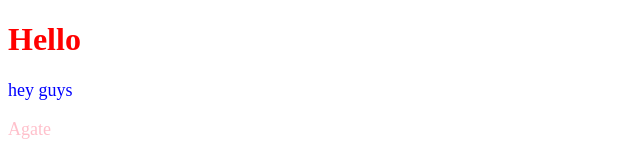
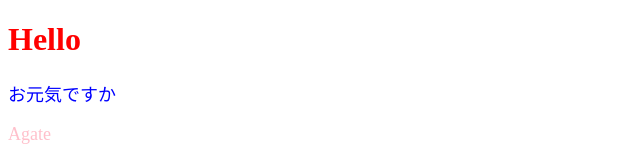
Before and after one commit to D1nast/react, a React (Create React App) app: page / in a window 1280 px wide. Shown: the top 156 px of the page, without its empty margins (0-640 px from the left). Built offline with nearby package versions, Linux system fonts and the light colour scheme.

Commit message:
Update App.jsx and ColorfulMessage.jsx

```diff
--- a/src/App.jsx
+++ b/src/App.jsx
@@ -5,16 +5,11 @@ import ColorfulMessage from "./Components/ColorfulMessage.jsx";
 //Componentsにcolor等適当な名前を付けてpropsを渡せる
 const App = () => {
 const onClickButton=()=>{alert()};
-const contentLedyStyle={
-    color:'pink',
-    fontSize:'18px'
-};
-
   return (
     <>
     <h1 style={{color:"red"}}>Hello</h1>
-    <ColorfulMessage color="blue" message="お元気ですか"/>
-    <p style={contentLedyStyle}>Agate</p>
+    <ColorfulMessage color="blue">お元気ですか</ColorfulMessage>
+    <ColorfulMessage color="pink">Agate</ColorfulMessage>
     <button onClick={onClickButton}>ボタン</button>
     </>
   );
--- a/src/Components/ColorfulMessage.jsx
+++ b/src/Components/ColorfulMessage.jsx
@@ -1,13 +1,12 @@
 import React from "react";
-
+//props.childrenはタグで囲った中身を表示
 const ColorfulMessage=(props)=>{
-    console.log(props);
     const contentStyle={
-    color:'blue',
+    color:props.color,
     fontSize:'18px'
 };
     return(
-        <p style={contentStyle}>hey guys</p>
+        <p style={contentStyle}>{props.children}</p>
     );
 }
 
```
